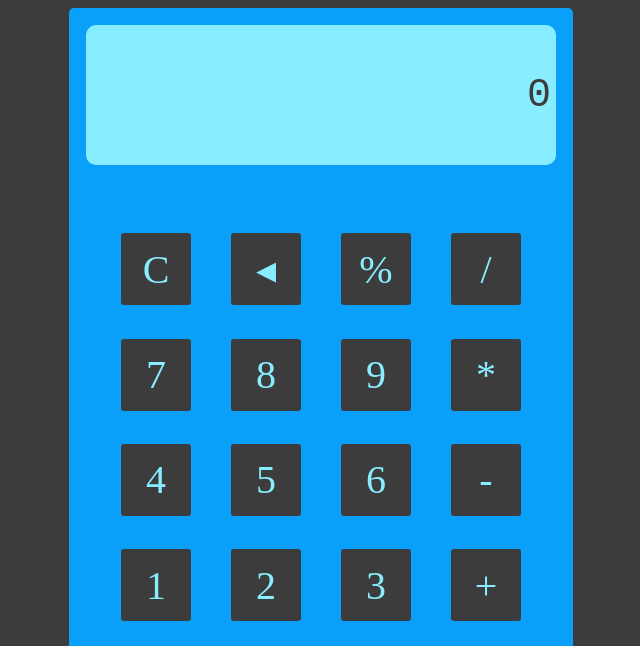
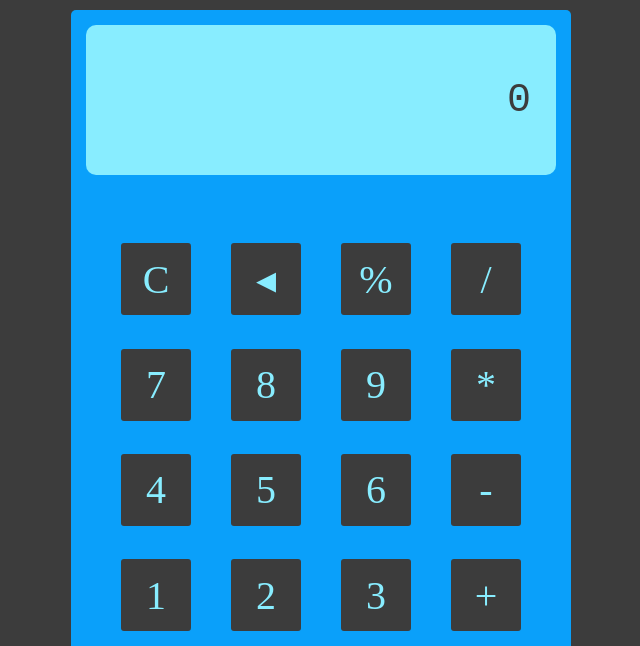
Before and after one commit to pjalx/calculator, a plain HTML site: page index.html in a window 1280 px wide. Shown: the top 646 px of the page, without its empty margins (319-959 px from the left). Drawn offline with Linux system fonts and the light colour scheme.

Commit message:
Add centered calc container on page, various cosmetic tweaks

```diff
--- a/calculator.js
+++ b/calculator.js
@@ -122,10 +122,6 @@ function formulate(e) {
 
             opMode = false;
             backMode = false;
-
-            /*if(!opMode && !equaledMode) {
-                backMode = true;
-            }*/
         }
 
         console.log(`this.id = ${this.id}  interResult = ${interResult}  opstring = ${opstring}  opMode = ${opMode}  equaledMode = ${equaledMode}  backMode = ${backMode} And ${e.type} is the EVENT TYPE`);
@@ -209,6 +205,7 @@ function formulate(e) {
                     backMode = false;
                     break;
                 case 'KeyC':
+                case 'End':
                     opstring = `0`;
                     opArray = [];
                     tempArray = [];
@@ -293,7 +290,7 @@ function operate(arr) {
         nArr.splice(sumOrDifference - 1, 3, tempSlice);
         sumOrDifference = nArr.findIndex(index => /^[+-]$/.test(index));
     }
-    //(snarkResponse) ? backdMode = false : backMode = true;
+
     (snarkResponse) ? numMode = false : numMode = true;
     (snarkResponse) ? equaledMode = false : equaledMode = true;
     (snarkResponse) ? interResult = `` : interResult = nArr.join();
@@ -301,10 +298,9 @@ function operate(arr) {
 }
 
 BUTTONS.forEach(button => button.addEventListener('click', formulate));
-document.addEventListener('keydown', formulate);
+document.body.addEventListener('keydown', formulate);
 DISPLAY.addEventListener('click', function (e) {
     let rgb = `rgb(${ranNum(100, 255)}, ${ranNum(100, 255)}, ${ranNum(100, 255)})`
     let calc = document.getElementById('calc');
     calc.style.background = rgb;
-    calc.style.border = `2px solid ${rgb}`;
 });
--- a/style.css
+++ b/style.css
@@ -1,5 +1,15 @@
+html, body {
+    margin: 0;
+    display: flex;
+    min-height: 100vh;
+    min-width: 100vw;
+}
 body {
     background: rgb(60, 60, 60);
+}
+
+#container {
+    margin: auto;
 }
 
 #calc {
@@ -10,7 +20,6 @@ body {
     display: flex;
     flex-direction: column;
     background: rgb(10, 160, 250);
-    border: 2px solid rgb(10, 160, 250);
     margin: auto;
 }
 
@@ -26,7 +35,7 @@ body {
     border-radius: 10px;
     font-size: 2.5em;
     text-align: right;
-    padding: 5px;
+    padding: 10px 25px 10px 0px;
     color: rgb(60, 60, 60);
     word-break: break-word;
     /*overflow-wrap: break-word;*/
@@ -35,7 +44,6 @@ body {
 #buttons_container {
     height: 560px;
     margin: 20px 10px;
-    border-radius: 5px;
     display: flex;
     justify-content: space-evenly;
 }
@@ -67,3 +75,7 @@ body {
 .butts:hover {
     cursor: pointer;
 }
+
+#disp:hover {
+    cursor: progress;
+}
```
